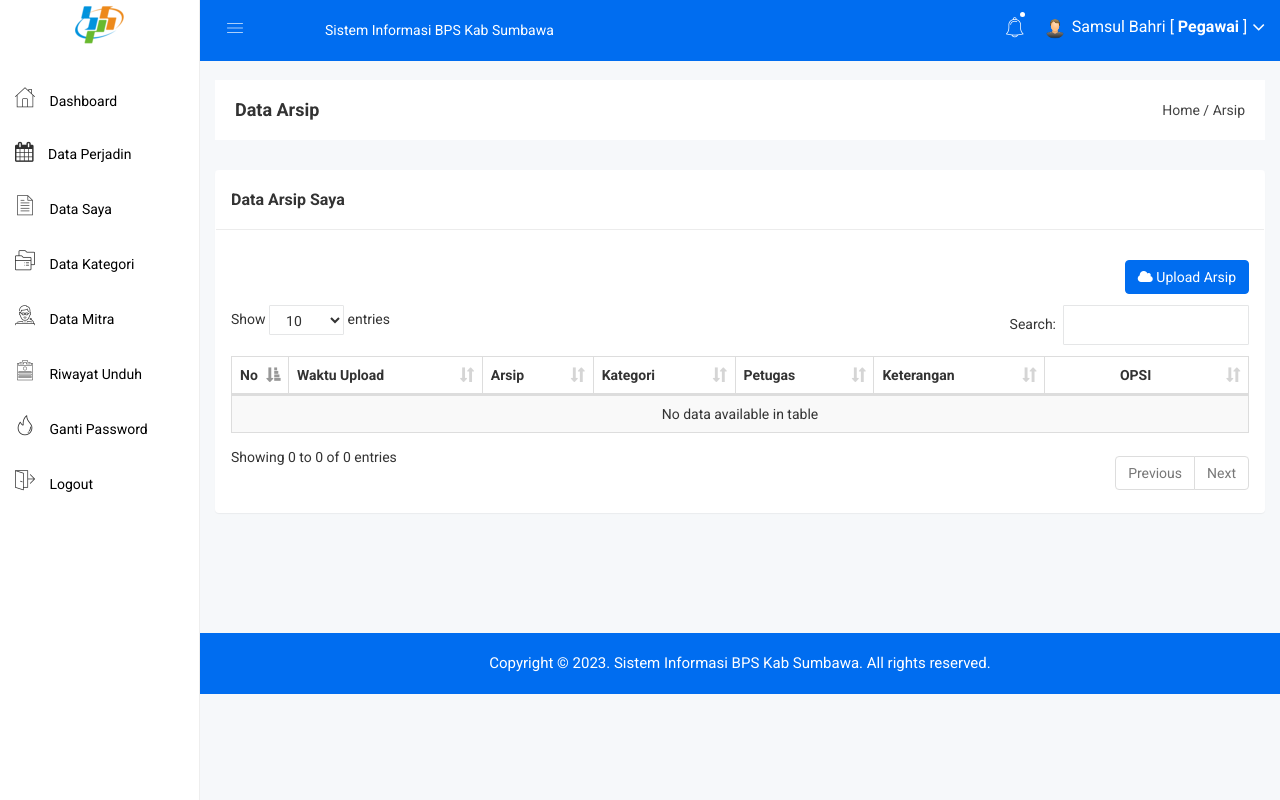
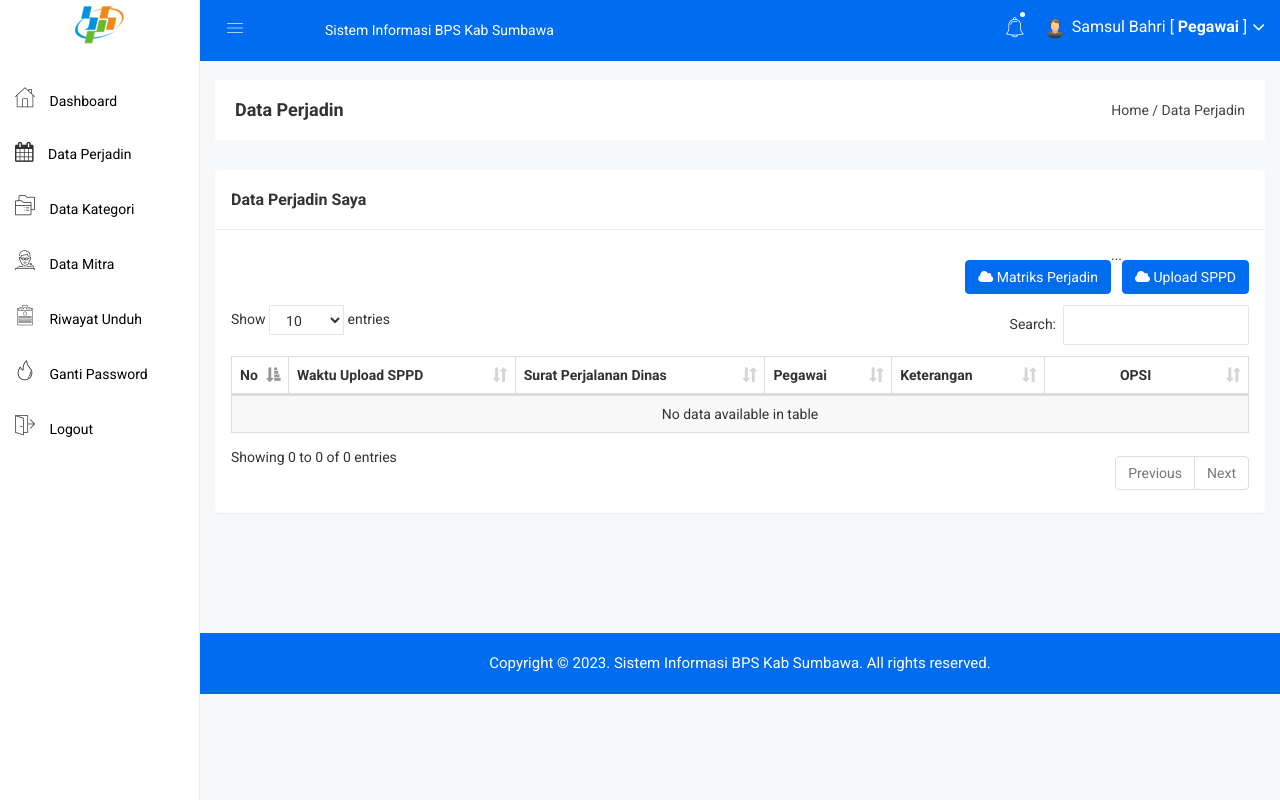
Before and after one commit to hijri23/SisForBPSKabSumbawa, a PHP site: page /petugas/perjadin.php in a window 1280 px wide. Run offline with PHP 8.4, Linux system fonts and the light colour scheme; a user stored in the database is signed in; data comes from the database, SQL or seed files in the repository; data that the repository does not hold is empty; some web fonts are replaced.

Commit message:
memnbuat halaman perjadin

```diff
--- a/petugas/header.php
+++ b/petugas/header.php
@@ -65,9 +65,9 @@
                             <a href="perjadin.php" aria-expanded="false"><span class="fa fa-calendar icon-wrap sub-icon-mg" aria-hidden="true"></span> <span class="mini-click-non">Data Perjadin</span></a>
                         </li>
 
-                        <li>
+                        <!-- <li>
                             <a href="arsip.php" aria-expanded="false"><span class="educate-icon educate-data-table icon-wrap sub-icon-mg" aria-hidden="true"></span> <span class="mini-click-non">Data Saya</span></a>
-                        </li>
+                        </li> -->
 
                         <li>
                             <a href="kategori.php" aria-expanded="false"><span class="educate-icon educate-course icon-wrap sub-icon-mg" aria-hidden="true"></span> <span class="mini-click-non">Data Kategori</span></a>
--- a/petugas/perjadin.php
+++ b/petugas/perjadin.php
@@ -8,13 +8,13 @@
                     <div class="row">
                         <div class="col-lg-6 col-md-6 col-sm-6 col-xs-12">
                             <div class="breadcome-heading">
-                                <h4 style="margin-bottom: 0px">Data Arsip</h4>
+                                <h4 style="margin-bottom: 0px">Data Perjadin</h4>
                             </div>
                         </div>
                         <div class="col-lg-6 col-md-6 col-sm-6 col-xs-12">
                             <ul class="breadcome-menu" style="padding-top: 0px">
                                 <li><a href="#">Home</a> <span class="bread-slash">/</span></li>
-                                <li><span class="bread-blod">Arsip</span></li>
+                                <li><span class="bread-blod">Data Perjadin</span></li>
                             </ul>
                         </div>
                     </div>
@@ -28,13 +28,21 @@
     <div class="panel panel">
 
         <div class="panel-heading">
-            <h3 class="panel-title">Data Arsip Saya</h3>
+            <h3 class="panel-title">Data Perjadin Saya</h3>
         </div>
         <div class="panel-body">
 
 
             <div class="pull-right">
-                <a href="arsip_tambah.php" class="btn btn-primary"><i class="fa fa-cloud"></i> Upload Arsip</a>
+                <a href="perjadin_tambah.php" class="btn btn-primary"><i class="fa fa-cloud"></i> Upload SPPD</a>
+            </div>
+
+            <div class="pull-right">
+                <a>...</a>
+            </div>
+
+            <div class="pull-right">
+                <a href="ar.php" class="btn btn-primary"><i class="fa fa-cloud"></i> Matriks Perjadin</a>
             </div>
 
             <br>
@@ -43,14 +51,14 @@
 
             <center>
                 <?php
-                if(isset($_GET['alert'])){
-                    if($_GET['alert'] == "gagal"){
+                if (isset($_GET['alert'])) {
+                    if ($_GET['alert'] == "gagal") {
                 ?>
-                        <div class="alert alert-danger">File arsip gagal diupload. krena demi keamanan file .php tidak diperbolehkan.</div>
+                        <div class="alert alert-danger">File SPPD gagal diupload. krena demi keamanan file .php tidak diperbolehkan.</div>
                     <?php
-                    }else{
+                    } else {
                     ?>
-                        <div class="alert alert-success">Arsip berhasil tersimpan.</div>
+                        <div class="alert alert-success">Surat SPPD berhasil tersimpan.</div>
                 <?php
                     }
                 }
@@ -60,10 +68,10 @@
                 <thead>
                     <tr>
                         <th width="1%">No</th>
-                        <th>Waktu Upload</th>
-                        <th>Arsip</th>
-                        <th>Kategori</th>
-                        <th>Petugas</th>
+                        <th>Waktu Upload SPPD</th>
+                        <th>Surat Perjalanan Dinas</th>
+                        <!-- <th>Kategori</th> -->
+                        <th>Pegawai</th>
                         <th>Keterangan</th>
                         <th class="text-center" width="20%">OPSI</th>
                     </tr>
@@ -73,27 +81,28 @@
                     include '../koneksi.php';
                     $no = 1;
                     $saya = $_SESSION['id'];
-                    $arsip = mysqli_query($koneksi,"SELECT * FROM arsip,kategori,petugas WHERE arsip_petugas=petugas_id and arsip_kategori=kategori_id and arsip_petugas='$saya' ORDER BY arsip_id DESC");
-                    while($p = mysqli_fetch_array($arsip)){
+                    $perjadin = mysqli_query($koneksi, "SELECT * FROM perjadin,petugas WHERE sppd_petugas=petugas_id and sppd_petugas='$saya' ORDER BY sppd_id DESC");
+                    while ($p = mysqli_fetch_array($perjadin)) {
                     ?>
                         <tr>
                             <td><?php echo $no++; ?></td>
-                            <td><?php echo date('H:i:s  d-m-Y',strtotime($p['arsip_waktu_upload'])) ?></td>
+                            <td><?php echo date('H:i:s  d-m-Y', strtotime($p['sppd_waktu_upload'])) ?></td>
                             <td>
 
-                                <b>KODE</b> : <?php echo $p['arsip_kode'] ?><br>
-                                <b>Nama</b> : <?php echo $p['arsip_nama'] ?><br>
-                                <b>Jenis</b> : <?php echo $p['arsip_jenis'] ?><br>
+                                <b>Nomor Surat</b> : <?php echo $p['sppd_nomor'] ?><br>
+                                <b>Nama Kegiatan</b> : <?php echo $p['sppd_kegiatan'] ?><br>
+                                <b>Tanggal Perjalanan</b> : <?php echo $p['sppd_tanggal'] ?><br>
+                                <!-- <b>Jenis</b> : <?php echo $p['arsip_jenis'] ?><br> -->
 
                             </td>
-                            <td><?php echo $p['kategori_nama'] ?></td>
+                            <!-- <td><?php echo $p['kategori_nama'] ?></td> -->
                             <td><?php echo $p['petugas_nama'] ?></td>
-                            <td><?php echo $p['arsip_keterangan'] ?></td>
+                            <td><?php echo $p['sppd_keterangan'] ?></td>
                             <td class="text-center">
 
 
 
-                                <div class="modal fade" id="exampleModal_<?php echo $p['arsip_id']; ?>" tabindex="-1" role="dialog" aria-labelledby="exampleModalLabel" aria-hidden="true">
+                                <div class="modal fade" id="exampleModal_<?php echo $p['sppd_id']; ?>" tabindex="-1" role="dialog" aria-labelledby="exampleModalLabel" aria-hidden="true">
                                     <div class="modal-dialog" role="document">
                                         <div class="modal-content">
                                             <div class="modal-header">
@@ -107,7 +116,7 @@
                                             </div>
                                             <div class="modal-footer">
                                                 <button type="button" class="btn btn-secondary" data-dismiss="modal">Batalkan</button>
-                                                <a href="arsip_hapus.php?id=<?php echo $p['arsip_id']; ?>" class="btn btn-primary"><i class="fa fa-check"></i> &nbsp; Ya, hapus</a>
+                                                <a href="perjadin_hapus.php?id=<?php echo $p['sppd_id']; ?>" class="btn btn-primary"><i class="fa fa-check"></i> &nbsp; Ya, hapus</a>
                                             </div>
                                         </div>
                                     </div>
@@ -115,10 +124,10 @@
 
 
                                 <div class="btn-group">
-                                    <a target="_blank" class="btn btn-default" href="../arsip/<?php echo $p['arsip_file']; ?>"><i class="fa fa-download"></i></a>
-                                    <a target="_blank" href="arsip_preview.php?id=<?php echo $p['arsip_id']; ?>" class="btn btn-default"><i class="fa fa-search"></i> Preview</a>
-                                    <a href="arsip_edit.php?id=<?php echo $p['arsip_id']; ?>" class="btn btn-default"><i class="fa fa-wrench"></i></a>
-                                    <button type="button" class="btn btn-primary" data-toggle="modal" data-target="#exampleModal_<?php echo $p['arsip_id']; ?>">
+                                    <a target="_blank" class="btn btn-default" href="../perjadin/<?php echo $p['sppd_file']; ?>"><i class="fa fa-download"></i></a>
+                                    <a target="_blank" href="arsip_preview.php?id=<?php echo $p['sppd_id']; ?>" class="btn btn-default"><i class="fa fa-search"></i> Preview</a>
+                                    <a href="perjadin_edit.php?id=<?php echo $p['sppd_id']; ?>" class="btn btn-default"><i class="fa fa-wrench"></i></a>
+                                    <button type="button" class="btn btn-primary" data-toggle="modal" data-target="#exampleModal_<?php echo $p['sppd_id']; ?>">
                                         <i class="fa fa-trash"></i>
                                     </button>
                                 </div>
```
Also changed, not shown: petugas/perjadin_aksi.php (added, +26 -0 lines), petugas/perjadin_edit.php (added, +114 -0 lines), petugas/perjadin_hapus.php (added, +12 -0 lines), petugas/perjadin_tambah.php (added, +99 -0 lines), petugas/perjadin_update.php (added, +43 -0 lines). Lines whose indentation alone changed are shown as unchanged.
